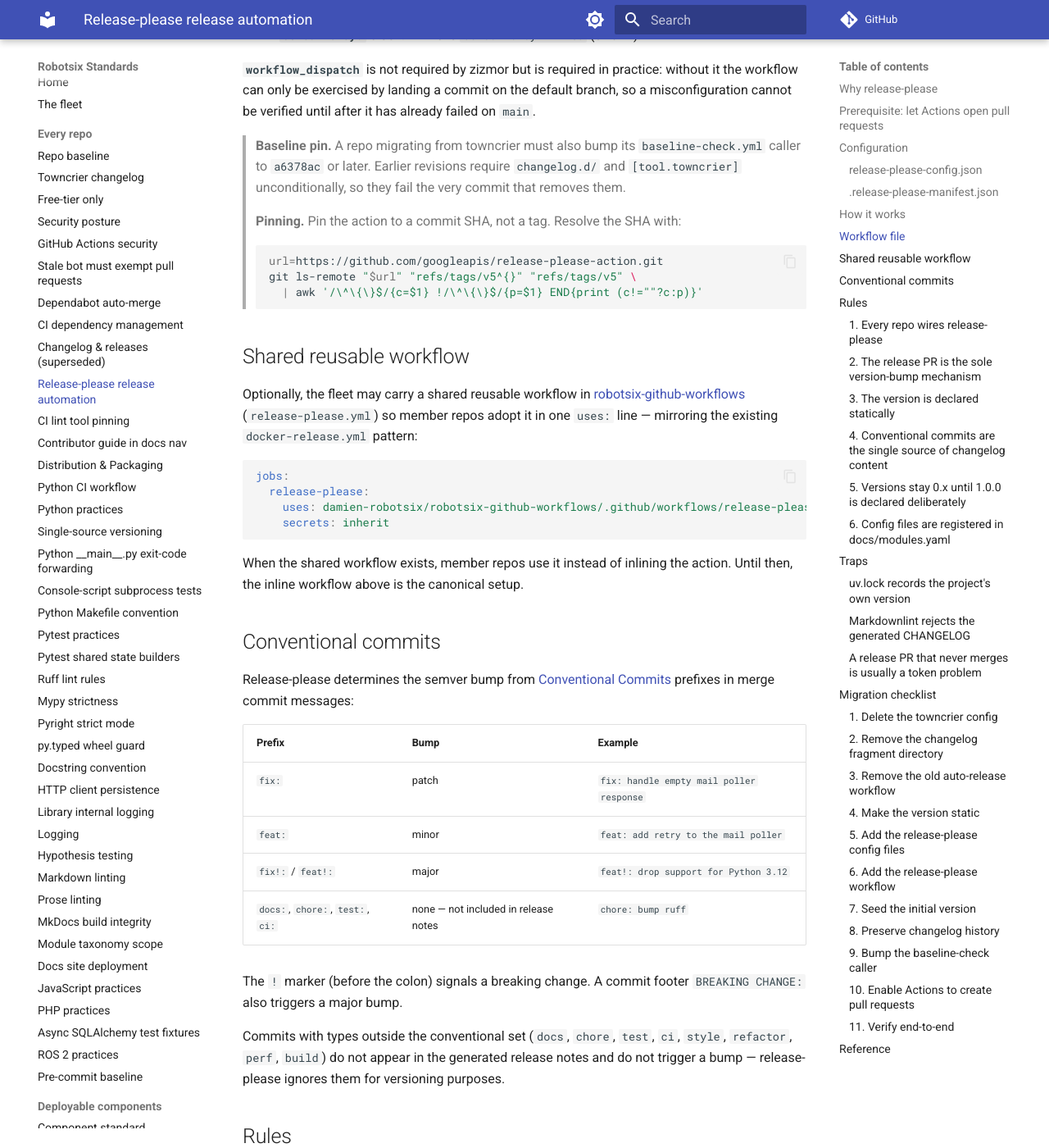
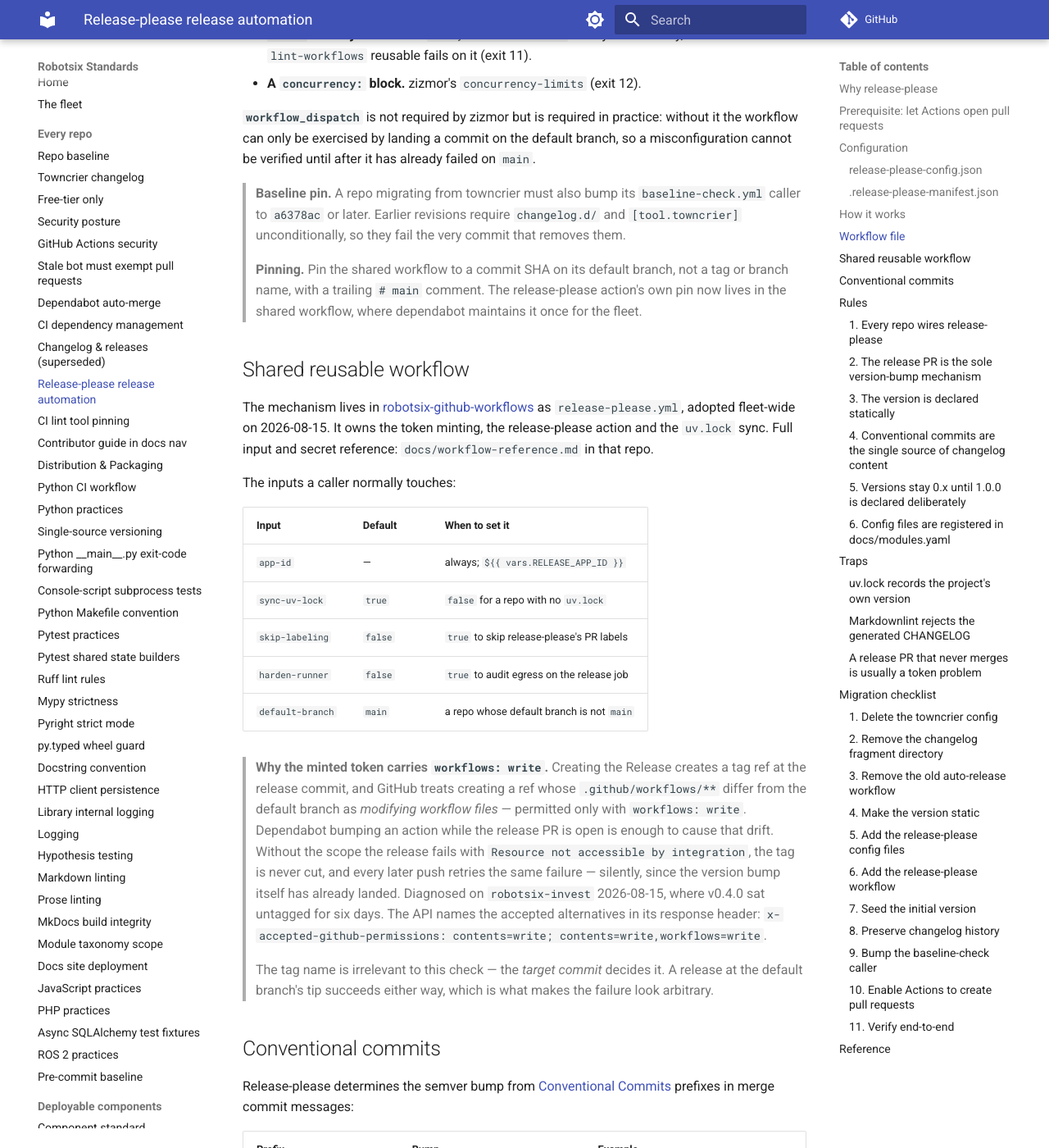
Before and after one commit to damien-robotsix/robotsix-standards, an MkDocs documentation site: the page built from docs/release-please.md, in a window 1280 px wide and 1400 px high, scrolled down 4555 px. Shown: the whole window at 82% size. Built offline with MkDocs 1.6.1 and Material for MkDocs 9.7.7, drawn with Linux system fonts in a browser that asks for light colours; comment, search, counter and statistics services are not loaded; some of the changed text lies outside the part shown.

Commit message:
chore(release): consume the shared release-please workflow (#289)
* chore(release): consume the shared release-please workflow

The mechanism moved to robotsix-github-workflows so the fleet's release
automation is fixed in one place instead of fourteen. This repo keeps what
only it can decide — triggers, concurrency group, release-PR guard.

Two fixes come with it that this copy never had: `workflows: write` on the
minted token, without which creating the Release 403s once workflow files
have drifted since the release commit, and the authenticated-remote lock
sync, which `persist-credentials: false` had left unable to fetch its own
release branch.

Co-Authored-By: Claude Opus 5 (1M context) <noreply@anthropic.com>

* docs(release-please): make the shared workflow the canonical setup

The doc carried the full inline workflow as the template and described the
shared reusable workflow as something the fleet "may" carry one day. It now
exists, so the template is the caller stub and the mechanism section points
at robotsix-github-workflows.

Also records why the minted token needs `workflows: write` — the failure it
prevents is silent: the version bump lands, the tag never does, and every
later push retries the same 403.

---------

Co-authored-by: Claude Opus 5 (1M context) <noreply@anthropic.com>

````diff
--- a/docs/release-please.md
+++ b/docs/release-please.md
@@ -125,11 +125,20 @@ the tag and release when the release PR is merged).
 
 ## Workflow file
 
-Every repo wires the action in `.github/workflows/release-please.yml`:
+The mechanism lives in the fleet's shared reusable workflow; every repo wires
+a caller stub in `.github/workflows/release-please.yml` that decides only
+*when* it runs:
 
 ```yaml
 name: release-please
 
+# Fleet-wide release automation per robotsix-standards release-please.md.
+# Opens/updates a release PR on every push to main; creates the tag and
+# GitHub Release when that release PR is merged.
+#
+# The mechanism — minting the App token, running release-please, syncing
+# uv.lock — lives in the shared workflow so a fix lands once for the fleet.
+# What stays here is what only this repo can decide: when to run.
 on:
   push:
     branches:
@@ -154,33 +163,21 @@ permissions: {}
 jobs:
   release-please:
     name: Release Please
-    runs-on: ubuntu-latest
-    permissions:
-      contents: write       # create the release commit, tag and GitHub Release
-      pull-requests: write  # open and update the release PR
+    # Only act on a push, or on the merge of release-please's own release PR.
     if: |
       github.event_name == 'push' ||
       github.event_name == 'workflow_dispatch' ||
       (github.event_name == 'pull_request' &&
        github.event.pull_request.merged == true &&
        github.event.pull_request.head.ref == 'release-please--branches--main')
-    steps:
-      # Mint a GitHub App installation token. NOT GITHUB_TOKEN — see below.
-      - name: Mint a GitHub App installation token
-        id: app-token
-        uses: actions/create-github-app-token@fee1f7d63c2ff003460e3d139729b119787bc349  # v2.2.2
-        with:
-          app-id: ${{ vars.RELEASE_APP_ID }}
-          private-key: ${{ secrets.RELEASE_APP_PRIVATE_KEY }}
-          # Scope the token. Without at least one `permission-*` input it
-          # inherits the App's blanket installation permissions, which zizmor
-          # flags as a high-severity finding.
-          permission-contents: write        # release commit, tag, Release
-          permission-pull-requests: write   # open and update the release PR
-
-      - uses: googleapis/release-please-action@<COMMIT_SHA>  # see pinning note below
-        with:
-          token: ${{ steps.app-token.outputs.token }}
+    permissions:
+      contents: write       # create the release commit, tag and GitHub Release
+      pull-requests: write  # open and update the release PR
+    uses: damien-robotsix/robotsix-github-workflows/.github/workflows/release-please.yml@<COMMIT_SHA>  # main
+    with:
+      app-id: ${{ vars.RELEASE_APP_ID }}
+    secrets:
+      app-private-key: ${{ secrets.RELEASE_APP_PRIVATE_KEY }}
 ```
 
 > **The token must not be `GITHUB_TOKEN`.** GitHub deliberately suppresses
@@ -195,19 +192,26 @@ jobs:
 > `robotsix-file-hub` released successfully only because its default branch is
 > unprotected.
 >
-> `RELEASE_APP_ID` (variable) and `RELEASE_APP_PRIVATE_KEY` (secret) are the
-> same fleet App credentials used elsewhere; see the prerequisite section
-> above.
+> This is why the App token is minted *inside* the shared workflow rather than
+> passed in: an installation token lives ~1h, so it cannot be a static secret,
+> and a reusable workflow's `secrets:` cannot carry runtime step outputs. The
+> caller passes the App's identity (`app-id` input) and its PEM
+> (`app-private-key` secret) instead. `RELEASE_APP_ID` (variable) and
+> `RELEASE_APP_PRIVATE_KEY` (secret) are the same fleet App credentials used
+> elsewhere; see the prerequisite section above.
 
 The `if` guard ensures the action only creates tags/releases on merge of its
 own release PR, not on merge of any other PR.
 
-**Every element above is load-bearing** — an earlier version of this template
-omitted four of them and failed the fleet's own `lint-workflows` audit:
+**Every element of the stub is load-bearing** — an earlier version of this
+template omitted four of them and failed the fleet's own `lint-workflows`
+audit:
 
 - **`permissions: {}` at the top with write scopes on the job.** zizmor's
   `excessive-permissions` rejects workflow-level `contents: write` /
-  `pull-requests: write`, because they are then granted to every job.
+  `pull-requests: write`, because they are then granted to every job. A job
+  that calls a reusable workflow still declares its own permissions: the
+  called workflow cannot be granted more than its caller holds.
 - **A comment on each permission.** zizmor's `undocumented-permissions`.
 - **`name:` on the job.** zizmor's `anonymous-definition` is only *info*
   severity, but the shared `lint-workflows` reusable fails on it (exit 11).
@@ -223,31 +227,44 @@ already failed on `main`.
 > `changelog.d/` and `[tool.towncrier]` unconditionally, so they fail the very
 > commit that removes them.
 >
-> **Pinning.** Pin the action to a commit SHA, not a tag. Resolve the SHA
-> with:
->
-> ```bash
-> url=https://github.com/googleapis/release-please-action.git
-> git ls-remote "$url" "refs/tags/v5^{}" "refs/tags/v5" \
->   | awk '/\^\{\}$/{c=$1} !/\^\{\}$/{p=$1} END{print (c!=""?c:p)}'
-> ```
+> **Pinning.** Pin the shared workflow to a commit SHA on its default branch,
+> not a tag or branch name, with a trailing `# main` comment. The
+> release-please action's own pin now lives in the shared workflow, where
+> dependabot maintains it once for the fleet.
 
 ## Shared reusable workflow
 
-Optionally, the fleet may carry a shared reusable workflow in
+The mechanism lives in
 [robotsix-github-workflows](https://github.com/damien-robotsix/robotsix-github-workflows)
-(`release-please.yml`) so member repos adopt it in one `uses:` line —
-mirroring the existing `docker-release.yml` pattern:
+as `release-please.yml`, adopted fleet-wide on 2026-08-15. It owns the token
+minting, the release-please action and the `uv.lock` sync. Full input and
+secret reference: `docs/workflow-reference.md` in that repo.
 
-```yaml
-jobs:
-  release-please:
-    uses: damien-robotsix/robotsix-github-workflows/.github/workflows/release-please.yml@<COMMIT_SHA>
-    secrets: inherit
-```
+The inputs a caller normally touches:
 
-When the shared workflow exists, member repos use it instead of inlining the
-action. Until then, the inline workflow above is the canonical setup.
+| Input | Default | When to set it |
+|---|---|---|
+| `app-id` | — | always; `${{ vars.RELEASE_APP_ID }}` |
+| `sync-uv-lock` | `true` | `false` for a repo with no `uv.lock` |
+| `skip-labeling` | `false` | `true` to skip release-please's PR labels |
+| `harden-runner` | `false` | `true` to audit egress on the release job |
+| `default-branch` | `main` | a repo whose default branch is not `main` |
+
+> **Why the minted token carries `workflows: write`.** Creating the Release
+> creates a tag ref at the release commit, and GitHub treats creating a ref
+> whose `.github/workflows/**` differ from the default branch as *modifying
+> workflow files* — permitted only with `workflows: write`. Dependabot bumping
+> an action while the release PR is open is enough to cause that drift.
+> Without the scope the release fails with `Resource not accessible by
+> integration`, the tag is never cut, and every later push retries the same
+> failure — silently, since the version bump itself has already landed.
+> Diagnosed on `robotsix-invest` 2026-08-15, where v0.4.0 sat untagged for six
+> days. The API names the accepted alternatives in its response header:
+> `x-accepted-github-permissions: contents=write; contents=write,workflows=write`.
+>
+> The tag name is irrelevant to this check — the *target commit* decides it.
+> A release at the default branch's tip succeeds either way, which is what
+> makes the failure look arbitrary.
 
 ## Conventional commits
 
@@ -659,19 +676,18 @@ Register both paths in `docs/modules.yaml` under the appropriate module's
 
 ### 6. Add the release-please workflow
 
-Copy the workflow template from the [Workflow file](#workflow-file) section
-into `.github/workflows/release-please.yml`. Pin the action SHA — resolve it
-with:
+Copy the caller stub from the [Workflow file](#workflow-file) section into
+`.github/workflows/release-please.yml`. Pin the shared workflow to a commit
+SHA on its default branch — resolve it with:
 
 ```bash
-url=https://github.com/googleapis/release-please-action.git
-git ls-remote "$url" "refs/tags/v5^{}" "refs/tags/v5" \
-  | awk '/\^\{\}$/{c=$1} !/\^\{\}$/{p=$1} END{print (c!=""?c:p)}'
+url=https://github.com/damien-robotsix/robotsix-github-workflows.git
+git ls-remote "$url" refs/heads/main | cut -f1
 ```
 
-If the repo is not a `uv` project, omit the `uv.lock` sync step. If the repo
-uses the shared reusable workflow from `robotsix-github-workflows`, use that
-instead of inlining.
+If the repo is not a `uv` project, pass `sync-uv-lock: false`. Never inline
+the mechanism: it lived as fourteen diverging copies until 2026-08-15, and a
+fix then had to be made fourteen times.
 
 > **Verification.** The workflow file passes `zizmor` (or the fleet
 > `lint-workflows` gate). The token step uses an App installation token, not
````
Also changed, not shown: other parts of docs/release-please.md (+1 -1 lines), 1 other file.
